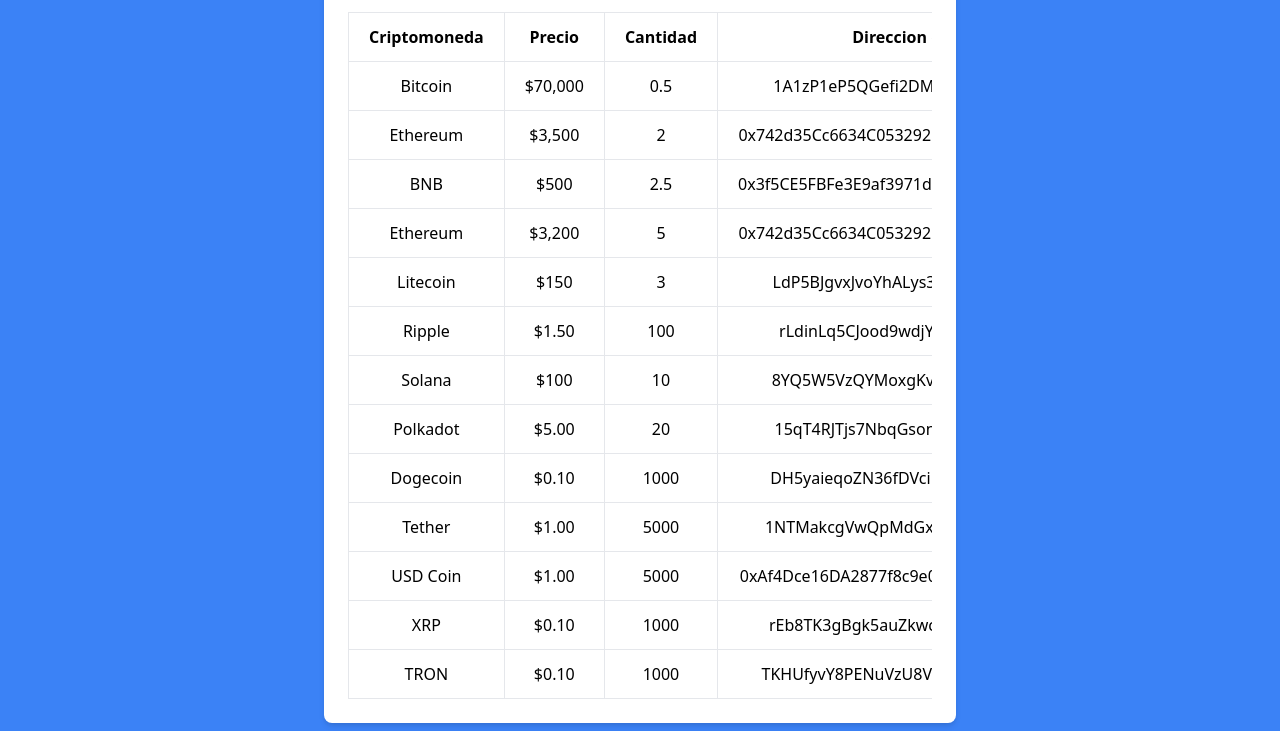
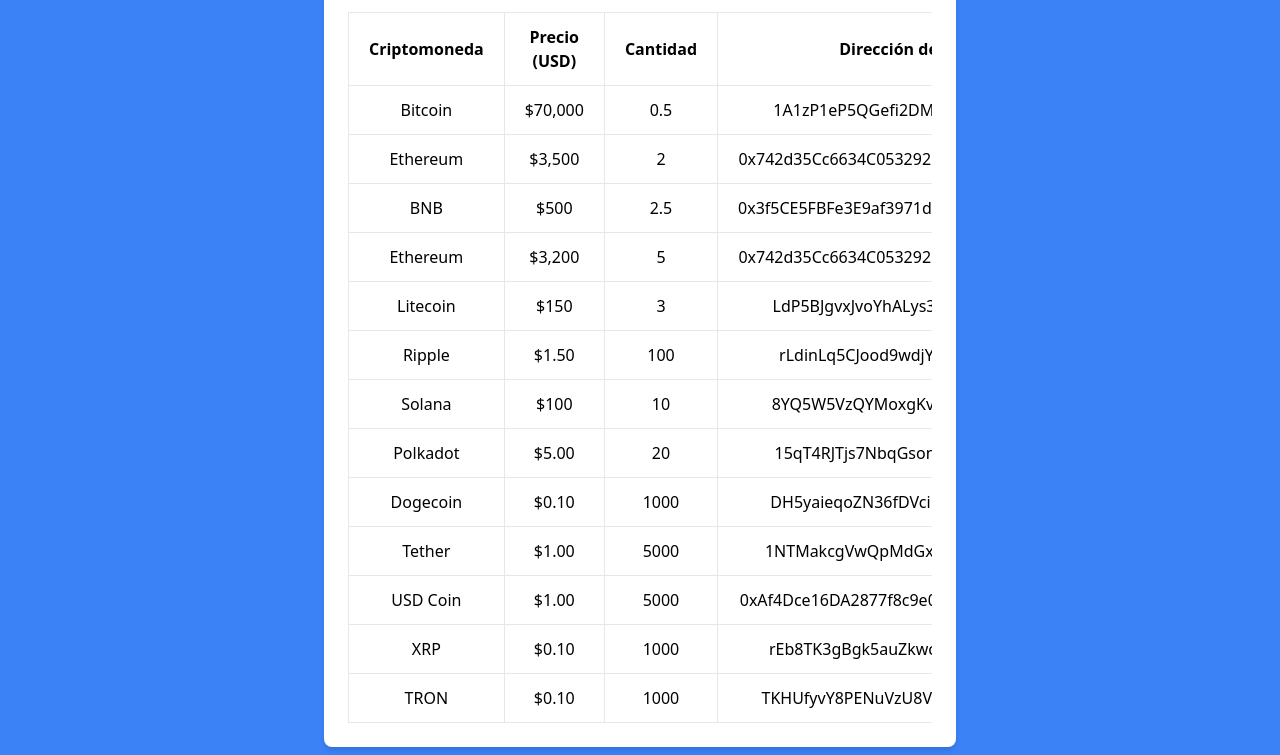
Before and after one commit to iaw-2024/francofeuilles-1-html-css, a plain HTML site: page listado/tailwindcss/index.html in a window 1280 px wide. Shown: the part 160-915 px from the top of the page. Before the commit the page ends 891 px from the top, so only its background shows below. Drawn offline with nearby package versions, Linux system fonts and the light colour scheme.

Commit message:
Cambio en las columnas

```diff
--- a/listado/tailwindcss/index.html
+++ b/listado/tailwindcss/index.html
@@ -41,9 +41,9 @@
                         <thead>
                             <tr class="border">
                                 <th class="px-5 py-3 border">Criptomoneda</th>
-                                <th class="px-5 py-3 border">Precio</th>
+                                <th class="px-5 py-3 border">Precio (USD)</th>
                                 <th class="px-5 py-3 border">Cantidad</th>
-                                <th class="px-5 py-3 border">Direccion de Wallet</th>
+                                <th class="px-5 py-3 border">Dirección de la cartera</th>
                             </tr>
                         </thead>
                     <tbody>
```
Also changed, not shown: listado/bootstrap/index.html (+1 -1 lines), listado/html_css/index.html (+2 -2 lines).
